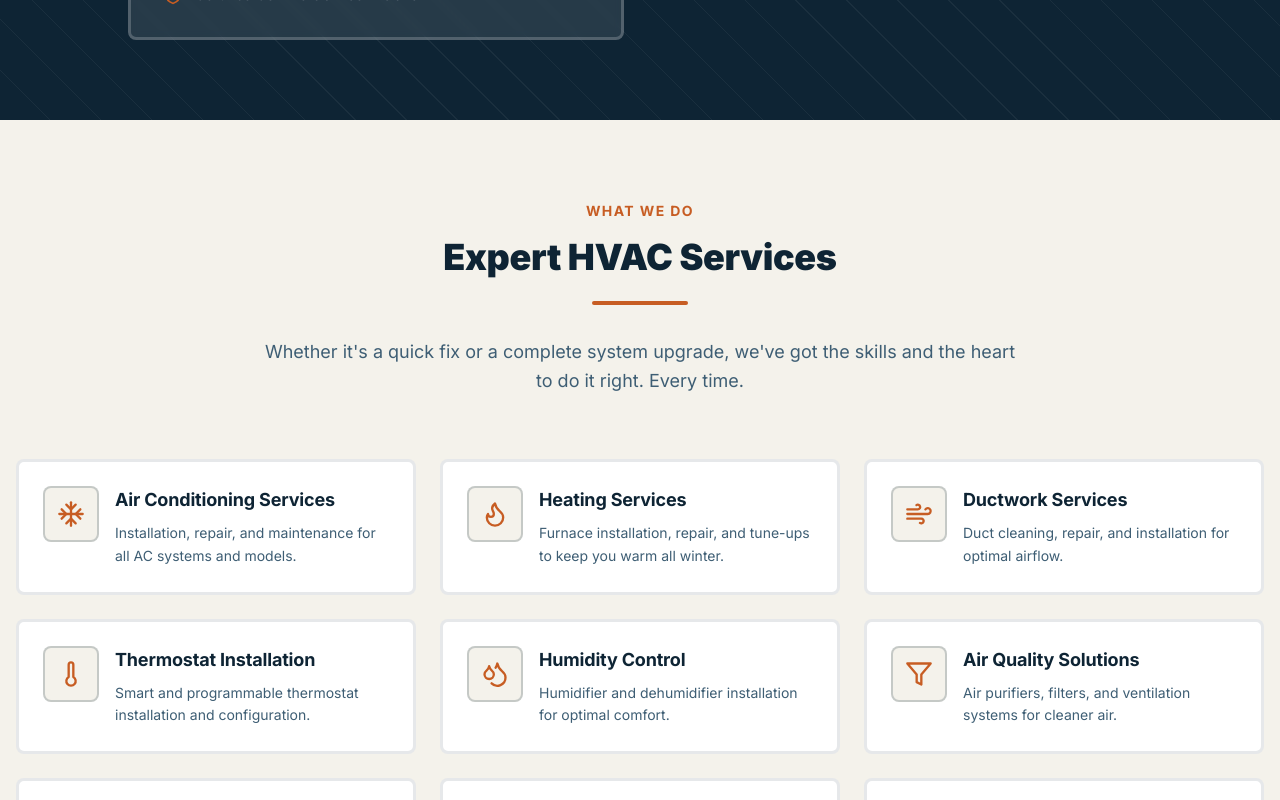
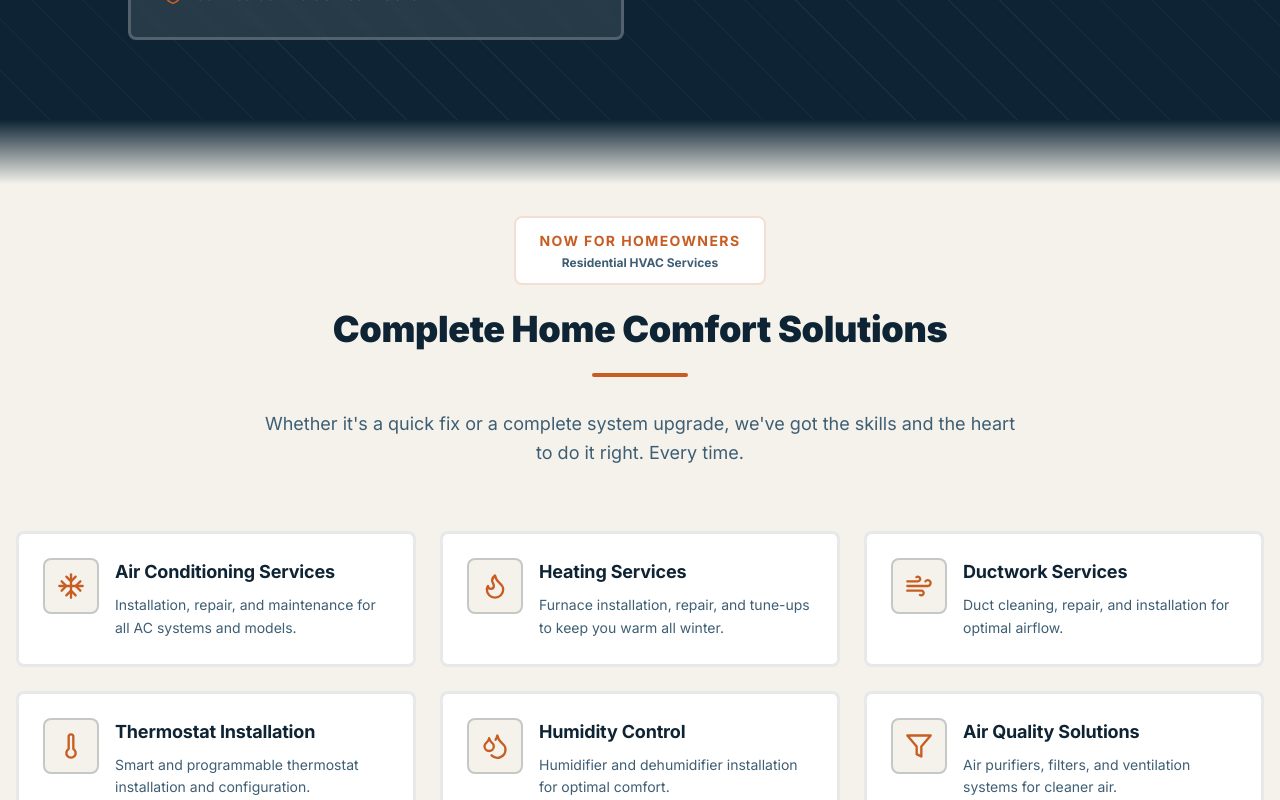
Before and after one commit to landonsmoore57-afk/showme-build-bold, a React (Vite) app: page / in a window 1280 px wide. Shown: the part 2320-3120 px from the top of the page. Built offline with nearby package versions, Linux system fonts and the light colour scheme; the HTML template or start-up script is replaced by a standard one.

Commit message:
Refactor Commercial section

```diff
--- a/src/components/Services.tsx
+++ b/src/components/Services.tsx
@@ -50,12 +50,21 @@ export const Services = () => {
   ];
 
   return (
-    <section id="services" className="py-20 bg-muted">
+    <section id="services" className="relative">
+      {/* Transition wave from navy to light */}
+      <div className="absolute top-0 left-0 right-0 h-16 bg-gradient-to-b from-primary to-transparent"></div>
+
+      <div className="py-20 bg-muted pt-24">
         <div className="container mx-auto px-4">
           <div className="text-center mb-16 animate-slide-up">
-          <div className="label-patch text-secondary mb-4">What We Do</div>
+            {/* Clear residential focus */}
+            <div className="inline-block mb-6 px-6 py-3 bg-white rounded-lg border-2 border-secondary/20">
+              <div className="label-patch text-secondary mb-1">Now For Homeowners</div>
+              <p className="text-xs text-muted-foreground font-bold">Residential HVAC Services</p>
+            </div>
+
             <h2 className="text-3xl md:text-4xl font-black text-primary mb-6">
-            Expert HVAC Services
+              Complete Home Comfort Solutions
             </h2>
             <div className="w-24 h-1 bg-secondary rounded-full mx-auto mb-8" />
             <p className="text-lg text-muted-foreground max-w-3xl mx-auto leading-relaxed">
@@ -82,6 +91,7 @@ export const Services = () => {
             ))}
           </div>
         </div>
+      </div>
     </section>
   );
 };
```
Lines whose indentation alone changed are shown as unchanged.
